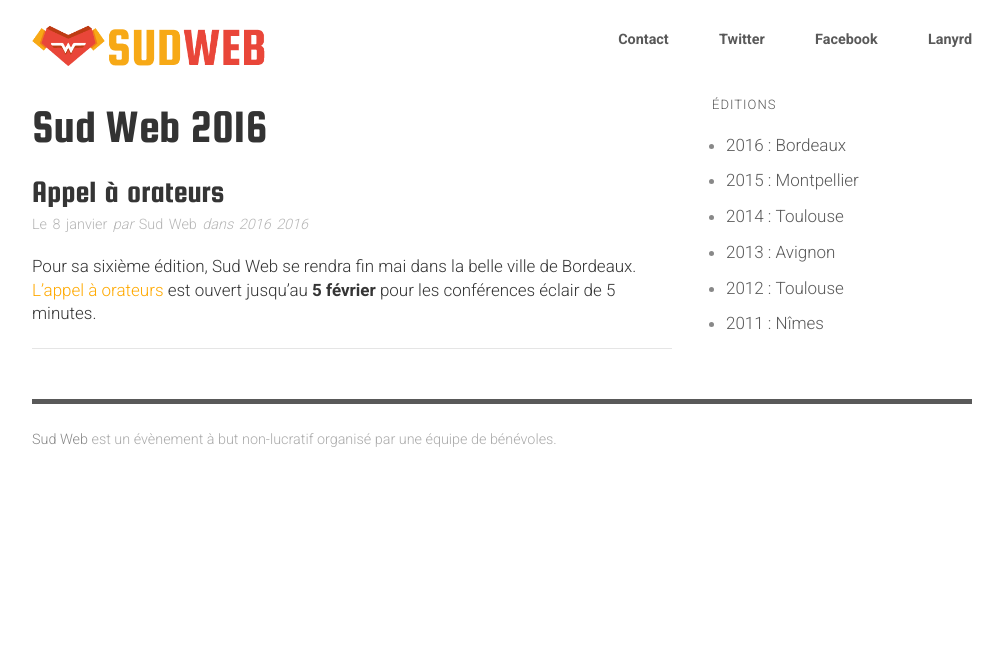
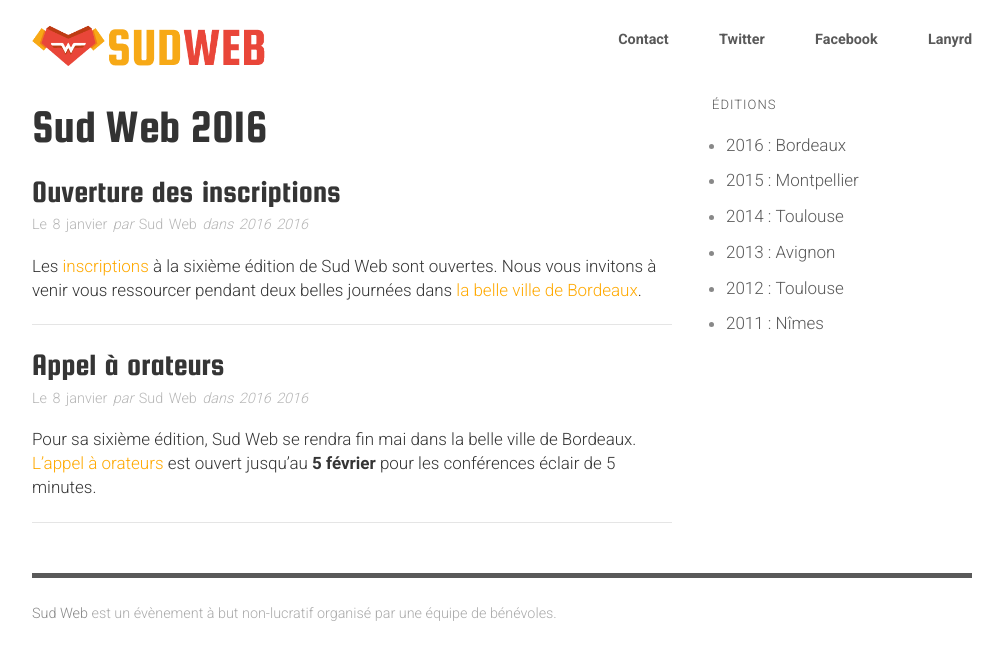
Before and after one commit to sudweb/blog, a Jekyll site: the page built from category/2016/index.html, in a window 1280 px wide. Shown: the top 660 px of the page, without its empty margins (138-1141 px from the left). Built offline with Jekyll 4.4.1, drawn with Linux system fonts in a browser that asks for light colours.

Commit message:
add simple quotes

```diff
--- /dev/null
+++ b/2016/_posts/2016-01-08-ouverture-des-inscriptions.md
@@ -0,0 +1,15 @@
+---
+title: Ouverture des inscriptions
+description: Les inscriptions pour Sud Web 2016 à Bordeaux sont ouvertes.
+author: Sud Web
+layout: post
+permalink:  /2016/02/ouverture-des-inscriptions
+categories:
+  - 2016
+---
+
+Les [inscriptions](http://sudweb.fr/2016/inscription/) à la sixième édition de Sud Web sont ouvertes. Nous vous invitons à venir vous ressourcer pendant deux belles journées dans [la belle ville de Bordeaux](http://sudweb.fr/2016/lieux/).
+
+Nous avons sélectionné pour vous des conférences que nous estimons enrichissantes à plusieurs points de vue. Bien calé dans votre siège, vous pourrez assister à une quinzaine de conférences pendant la première journée dans le très beau cinéma le Français.
+
+Nous sommes volontairement une conférence ouverte à tous, et nous essayons de vous proposer un programme riche et varié avec un maximum d'interactions.
--- a/_config.yml
+++ b/_config.yml
@@ -31,5 +31,5 @@
 
 prose:
     rooturl: '2016/_posts'
-    siteurl: http://sudweb.fr/blog/
+    siteurl: 'http://sudweb.fr/blog/'
     media: 'assets/images'
```
